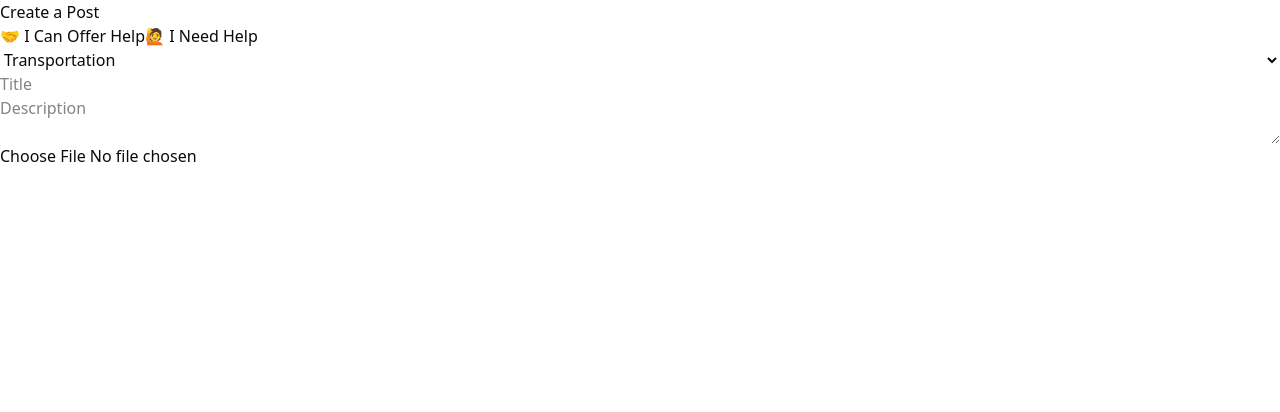
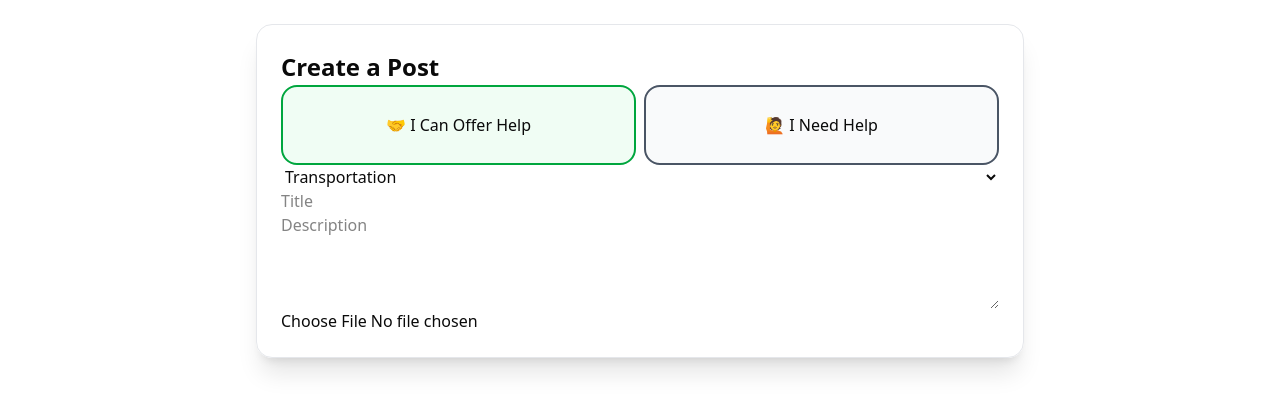
Before and after one commit to MiksuNy/web-project, a React (Vite) app in the folder frontend/: page / in a window 1280 px wide. Shown: the top 412 px of the page. Built offline with nearby package versions, Linux system fonts and the light colour scheme.

Commit message:
Update styling

```diff
--- a/frontend/src/components/CreatePostForm/CreatePostForm.tsx
+++ b/frontend/src/components/CreatePostForm/CreatePostForm.tsx
@@ -1,11 +1,11 @@
 export default function CreatePostForm() {
   return (
-    <div className="flex flex-col">
+    <div className="flex flex-col rounded-2xl shadow-xl m-6 p-6 border border-gray-200 max-w-3xl mx-auto">
       <h1>Create a Post</h1>
       <div className="flex flex-col">
-        <div className="flex flex-row">
-          <button id="create-post-offer-button">🤝 I Can Offer Help</button>
-          <button id="create-post-request-button">🙋 I Need Help</button>
+        <div className="flex flex-row justify-stretch gap-2">
+          <button id="create-post-offer-button" className="button-accent1 w-1/2 h-20">🤝 I Can Offer Help</button>
+          <button id="create-post-request-button" className="button-accent2 w-1/2 h-20">🙋 I Need Help</button>
         </div>
         <select id="create-post-category">
           <option>Transportation</option>
@@ -17,7 +17,7 @@ export default function CreatePostForm() {
           <option>Other</option>
         </select>
         <input type="text" id="create-post-title" placeholder="Title" />
-        <textarea id="create-post-description" placeholder="Description"></textarea>
+        <textarea id="create-post-description" placeholder="Description" className="min-h-24"></textarea>
         <input type="file" id="create-post-thumbnail" placeholder="Upload image" />
       </div>
     </div>
--- a/frontend/src/global.css
+++ b/frontend/src/global.css
@@ -40,6 +40,18 @@
   --sidebar-accent-foreground: oklch(0.205 0 0);
   --sidebar-border: oklch(0.922 0 0);
   --sidebar-ring: oklch(0.708 0 0);
+  --bg-accent1: oklch(98.2% 0.018 155.826);
+  --border-accent1: oklch(62.7% 0.194 149.214);
+  --bg-accent2: oklch(98.5% 0.002 247.839);
+  --border-accent2: oklch(44.6% 0.03 256.802);
+  --bg-accent1-hover: oklch(87.1% 0.15 154.449);
+  --border-accent1-hover: oklch(44.8% 0.119 151.328);
+  --bg-accent2-hover: oklch(87.2% 0.01 258.338);
+  --border-accent2-hover: oklch(27.8% 0.033 256.848);
+  --bg-accent1-active: oklch(62.7% 0.194 149.214);
+  --border-accent1-active: oklch(39.3% 0.095 152.535);
+  --bg-accent2-active: oklch(44.6% 0.03 256.802);
+  --border-accent2-active: oklch(21% 0.034 264.665);
 }
 
 .dark {
@@ -183,4 +195,6 @@
 
 html {
   font-size: var(--font-size);
+  background-color: var(--color-background);
+  color: var(--color-foreground);
 }
--- a/frontend/src/index.css
+++ b/frontend/src/index.css
@@ -0,0 +1,44 @@
+h1 {
+  font-size: var(--text-2xl);
+  font-weight: bold;
+}
+button, .button-accent1, .button-accent2 {
+  border-radius: var(--radius-lg);
+  border-radius: 16px;
+  padding: 12px;
+  background-color: var(--bg-accent2);
+  border: 2px solid var(--border-accent2);
+  transition: 0.1s;
+}
+button:hover {
+  background-color: var(--bg-accent2-hover);
+  border: 2px solid var(--border-accent2-hover);
+}
+button:active {
+  background-color: var(--bg-accent2-active);
+  border: 2px solid var(--border-accent2-active);
+}
+.button-accent1 {
+  background-color: var(--bg-accent1);
+  border: 2px solid var(--border-accent1);
+}
+.button-accent1:hover {
+  background-color: var(--bg-accent1-hover);
+  border: 2px solid var(--border-accent1-hover);
+}
+.button-accent1:active {
+  background-color: var(--bg-accent1-active);
+  border: 2px solid var(--border-accent1-active);
+}
+.button-accent2 {
+  background-color: var(--bg-accent2);
+  border: 2px solid var(--border-accent2);
+}
+.button-accent2:hover {
+  background-color: var(--bg-accent2-hover);
+  border: 2px solid var(--border-accent2-hover);
+}
+.button-accent2:active {
+  background-color: var(--bg-accent2-active);
+  border: 2px solid var(--border-accent2-active);
+}
```
